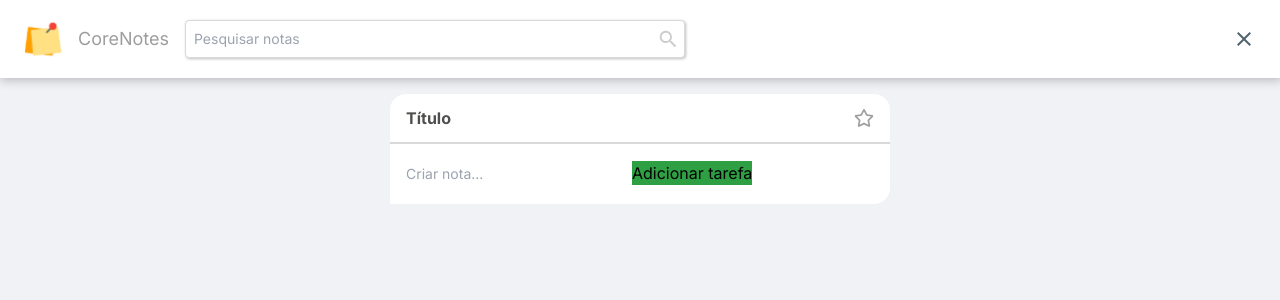
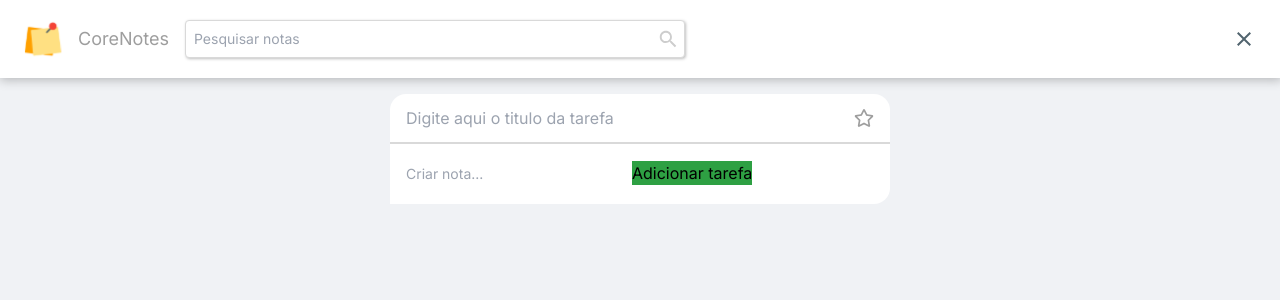
Before and after one commit to devjoselima/corelab-frontend, a React (Vite) app: page / in a window 1280 px wide. Shown: the top 300 px of the page. Built offline with nearby package versions, Linux system fonts and the light colour scheme; no server answers.

Commit message:
feat: improving create task

```diff
--- a/src/components/TaskInput/index.tsx
+++ b/src/components/TaskInput/index.tsx
@@ -7,17 +7,22 @@ import { FaRegStar, FaStar } from 'react-icons/fa'
 
 export const TaskInput = () => {
     const { createTask } = useContext(TaskContext)
+
+    const [taskTitle, setTaskTitle] = useState('')
     const [taskDescription, setTaskDescription] = useState('')
+
     const [isFavorited, setIsFavorited] = useState(false)
 
-    const handleAddTask = async (description: string) => {
-        if (description.length < 1) {
-            console.log('Esse campo nao pode ficar vazio')
-            toast.error('Preencha o campo!')
+    const handleAddTask = async (
+        title: string,
+        description: string,
+        isFavorited: boolean
+    ) => {
+        if (description.length < 1 || title.length < 1) {
+            toast.error('Preencha todos os campos!')
         } else {
-            const title = 'Teste'
             const color = 'blue'
-            const isFavorited = false
+            console.log(isFavorited)
             await createTask(title, description, color, isFavorited)
             toast.success('Tarefa criada com sucesso!')
         }
@@ -29,7 +34,12 @@ export const TaskInput = () => {
     return (
         <div className="md:w-[500px] bg-white mt-4 mb-5 w-80 mx-auto rounded-2xl">
             <div className="flex items-center py-3 px-4 justify-between border-b-2 border-b-gray100 w-full">
-                <h1 className="font-bold text-gray700">Título</h1>
+                <input
+                    type="text"
+                    placeholder="Digite aqui o titulo da tarefa"
+                    className="outline-none"
+                    onChange={(e) => setTaskTitle(e.target.value)}
+                />
                 {isFavorited ? (
                     <FaStar
                         size={20}
@@ -54,7 +64,9 @@ export const TaskInput = () => {
             />
             <button
                 className="bg-success"
-                onClick={() => handleAddTask(taskDescription)}
+                onClick={() =>
+                    handleAddTask(taskTitle, taskDescription, isFavorited)
+                }
             >
                 Adicionar tarefa
             </button>
```
